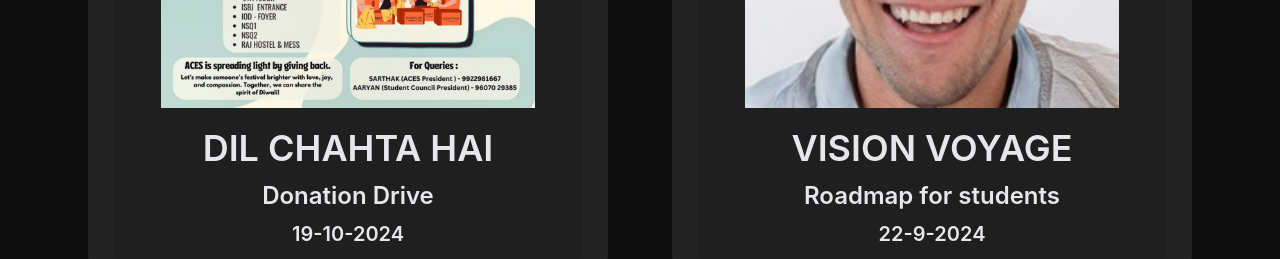
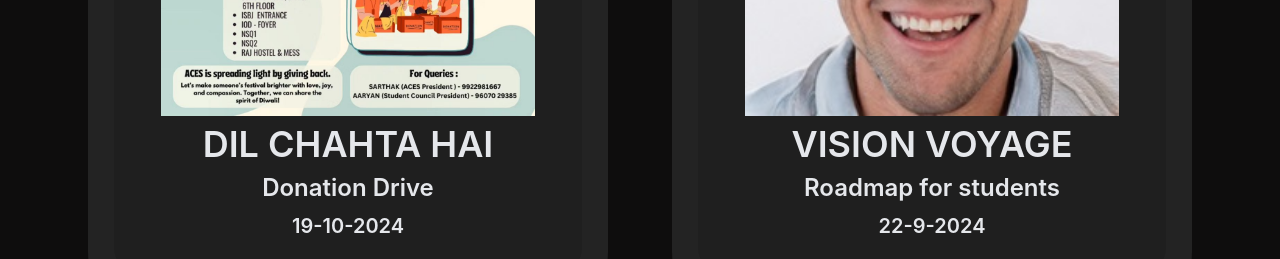
Before and after one commit to mctria/FrontEnd-new, a React (Vite) app: page / in a window 1280 px wide. Shown: the part 1460-1719 px from the top of the page. Built offline with nearby package versions, Linux system fonts and the light colour scheme.

Commit message:
Update EventCard.jsx

```diff
--- a/src/components/Home/compenents/Event/EventCard.jsx
+++ b/src/components/Home/compenents/Event/EventCard.jsx
@@ -37,10 +37,10 @@ const EventCard = ({ data }) => {
             />
           </div>
 
-          <div className="text-gray-200 text-lg sm:text-xl md:text-3xl xl:text-4xl mt-5 font-semibold font-sf-pro text-center">
+          <div className="text-gray-200 text-lg sm:text-xl md:text-3xl xl:text-4xl mt-2 font-semibold font-sf-pro text-center">
             {data?.Name}
           </div>
-          <div className="text-gray-200 text-sm sm:text-md md:text-xl xl:text-2xl mt-3 font-semibold font-sf-pro text-center">
+          <div className="text-gray-200 text-sm sm:text-md md:text-xl xl:text-2xl mt-2 font-semibold font-sf-pro text-center">
             {data?.About}
           </div>
           <div className="text-gray-200 text-xs sm:text-sm md:text-lg xl:text-xl mt-2 font-semibold font-sf-pro text-center mb-4">
```
